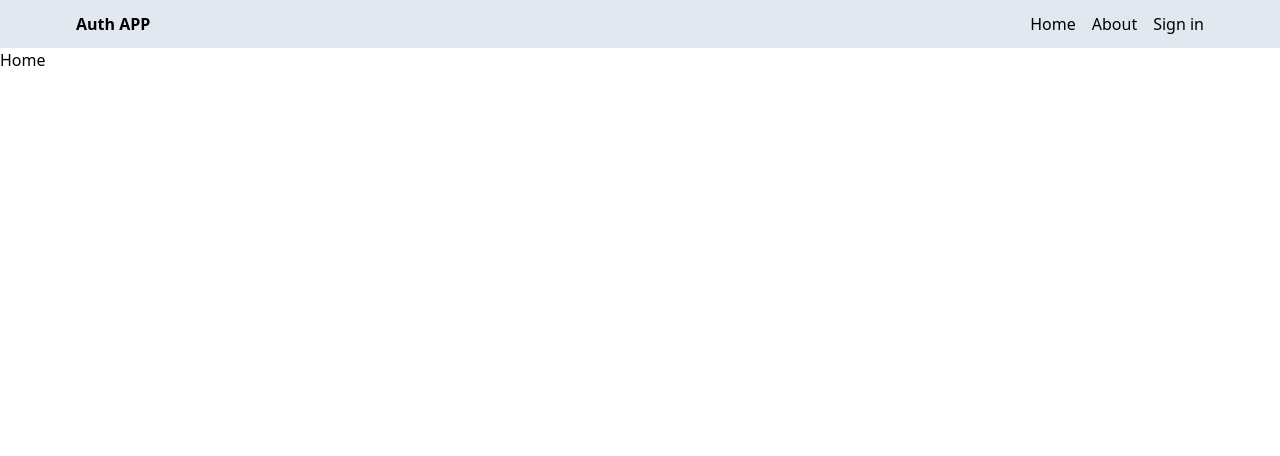
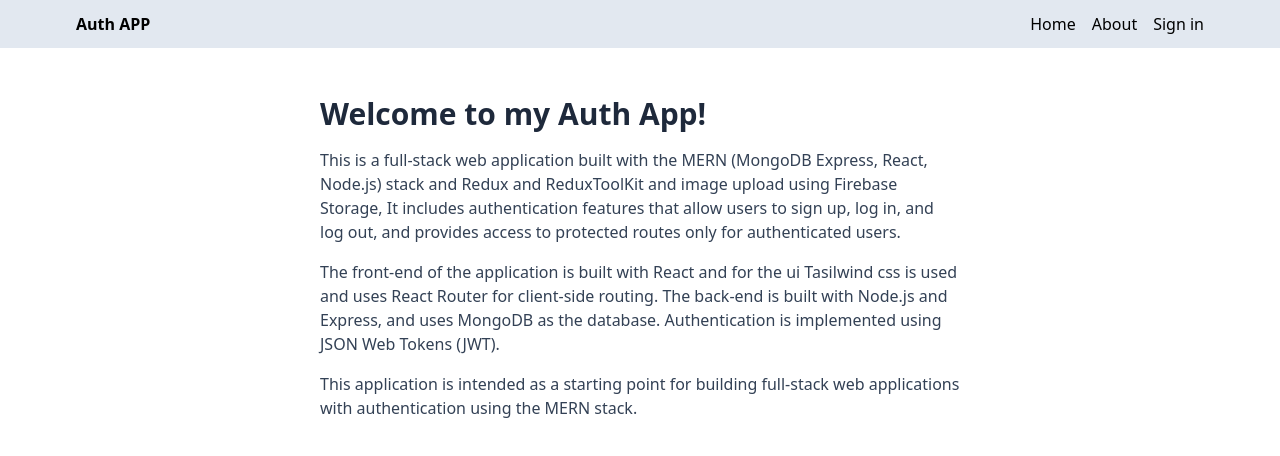
Before and after one commit to bhujbalpratik/MERN-Authentication, a React (Vite) app in the folder client/: page / in a window 1280 px wide. Shown: the top 456 px of the page. Built offline with nearby package versions, Linux system fonts and the light colour scheme; no server answers.

Commit message:
Complete Home and about page UI

```diff
--- a/client/src/components/About.jsx
+++ b/client/src/components/About.jsx
@@ -1,4 +1,27 @@
+import React from "react"
+
 const About = () => {
-  return <div>About</div>
+  return (
+    <div className="px-4 py-12 max-w-2xl mx-auto">
+      <h1 className="text-3xl font-semibold mb-4 text-slate-800">About</h1>
+      <p className="mb-4 text-slate-700">
+        This is a MERN (MongoDB, Express, React, Node.js) stack application with
+        authentication. It allows users to sign up, log in, and log out, and
+        provides access to protected routes only for authenticated users.
+      </p>
+      <p className="mb-4 text-slate-700">
+        The front-end of the application is built with React and uses React
+        Router for client-side routing. The back-end is built with Node.js and
+        Express, and uses MongoDB as the database. Authentication is implemented
+        using JSON Web Tokens (JWT).
+      </p>
+      <p className="mb-4 text-slate-700">
+        This application is intended as a starting point for building full-stack
+        web applications with authentication using the MERN stack. Feel free to
+        use it as a template for your own projects!
+      </p>
+    </div>
+  )
 }
+
 export default About
--- a/client/src/components/Home.jsx
+++ b/client/src/components/Home.jsx
@@ -1,4 +1,30 @@
+import React from "react"
+
 const Home = () => {
-  return <div>Home</div>
+  return (
+    <div className="px-4 py-12 max-w-2xl mx-auto">
+      <h1 className="text-3xl font-semibold mb-4 text-slate-800">
+        Welcome to my Auth App!
+      </h1>
+      <p className="mb-4 text-slate-700">
+        This is a full-stack web application built with the MERN (MongoDB
+        Express, React, Node.js) stack and Redux and ReduxToolKit and image
+        upload using Firebase Storage, It includes authentication features that
+        allow users to sign up, log in, and log out, and provides access to
+        protected routes only for authenticated users.
+      </p>
+      <p className="mb-4 text-slate-700">
+        The front-end of the application is built with React and for the ui
+        Tasilwind css is used and uses React Router for client-side routing. The
+        back-end is built with Node.js and Express, and uses MongoDB as the
+        database. Authentication is implemented using JSON Web Tokens (JWT).
+      </p>
+      <p className="mb-4 text-slate-700">
+        This application is intended as a starting point for building full-stack
+        web applications with authentication using the MERN stack.
+      </p>
+    </div>
+  )
 }
+
 export default Home
```
